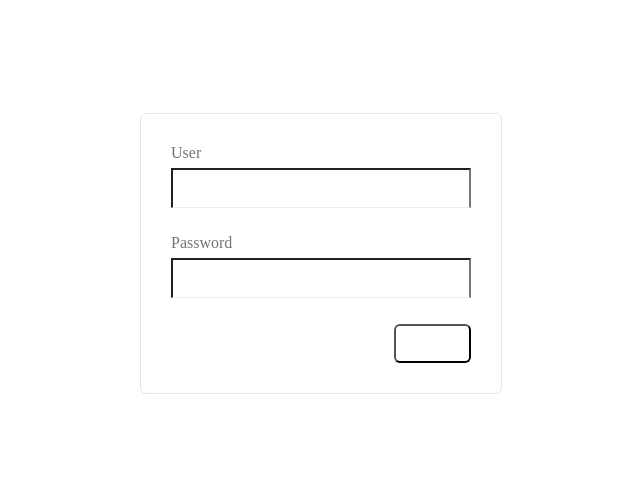
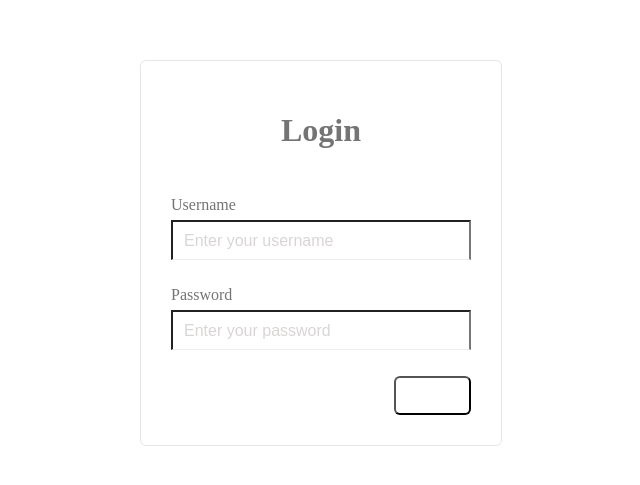
Before and after one commit to jonathan-bug/todo-app, a Next.js app: page /login in a window 1280 px wide. Shown: the part 155-640 px from the top of the page, without its empty margins (319-959 px from the left). Built offline with nearby package versions, Linux system fonts and the light colour scheme.

Commit message:
Password encrypt added

```diff
--- a/package.json
+++ b/package.json
@@ -10,6 +10,7 @@
   },
   "dependencies": {
     "axios": "^1.7.3",
+    "bcrypt": "^5.1.1",
     "jose": "^5.6.3",
     "next": "14.2.5",
     "next-auth": "^4.24.7",
--- a/src/app/api/auth/route.js
+++ b/src/app/api/auth/route.js
@@ -7,7 +7,11 @@ export async function POST() {
         const token = headers().get("authorization").split(" ")[1]
         const jwt = await decrypt(token)
 
-        return NextResponse.json({token: await encrypt(jwt)})
+        if(jwt.exp > Date.now()) {
+            return NextResponse.json({token: null})
+        }else {
+            return NextResponse.json({token: await encrypt(jwt)})
+        }
     }catch (err){
         return NextResponse.json({token: null})
     }
--- a/src/app/api/login/route.js
+++ b/src/app/api/login/route.js
@@ -1,14 +1,21 @@
 import { encrypt } from "@/lib/auth";
 import { NextResponse } from "next/server";
+import bcrypt from "bcrypt";
+import pool from "@/lib/db";
 
 export async function POST(request) {
-    const user = await request.json()
+    try {
+        const user = await request.json();
+        const client = await pool.connect();
+        const { rows } = (await client.query("SELECT * FROM todo_user"));
 
-    if(user.username == "jj") {
-        const token = await encrypt(user)
-
-        return NextResponse.json({token})
-    }else {
-        return NextResponse.json({token: null})
+        if(rows[0].username = user.username && await bcrypt.compare(user.password, rows[0].password)) {
+            const token = await encrypt(user)
+            return NextResponse.json({token});
+        }else {
+            return NextResponse.json({token: null});
+        }
+    }catch {
+        return NextResponse.json({token: null});
     }
 }
--- a/src/app/components/form/component.module.css
+++ b/src/app/components/form/component.module.css
@@ -68,3 +68,9 @@
     border: 1px solid var(--primary-color-hover);
     color: var(--primary-color-hover);
 }
+
+.form__title {
+    text-align: center;
+    width: 100%;
+    color: #747474;
+}
--- a/src/app/globals.css
+++ b/src/app/globals.css
@@ -6,8 +6,14 @@
 }
 
 body {
-    background-color: #F6F6F6;
+    background-color: #f9f9f9;
     font-size: 16px;
+    height: 100vh;
+}
+
+
+body {
+    background-size: cover;
 }
 
 * {
--- a/src/app/login/page.jsx
+++ b/src/app/login/page.jsx
@@ -13,35 +13,44 @@ export default function Page() {
         password: ""
     });
 
-    if(localStorage.getItem("token") != null) {
-        router.push("/");
-    }
+    return (
 
-    return (
         <div className={styles.container}>
+            <form>
                 <div className={`${styles2.form} ${styles.form_}`}>
                     <div className={styles2.form__group}>
-                    <label className={styles2.form__label}>User</label>
+                        <h1 className={styles2.form__title}>
+                            Login
+                        </h1>
+                    </div>
+                    <div className={styles2.form__group}>
+                        <label className={styles2.form__label}>Username</label>
                         <input className={styles2.form__input} name="" type="text"
                                onChange={event => {
                                    setUser({...user, username: event.target.value});
                                }}
                                value={user.username}
+                               autoComplete="username"
+                               placeholder="Enter your username"
                         />
                     </div>
                     <div className={styles2.form__group}>
                         <label className={styles2.form__label}>Password</label>
-                    <input className={styles2.form__input} name="" type="password"
+                        <input className={styles2.form__input} type="password"
                                onChange={event => {
                                    setUser({...user, password: event.target.value});
                                }}
                                value={user.password}
+                               autoComplete="new-password"
+                               name="password"
+                               placeholder="Enter your password"
                         />
                     </div>
 
                     <div className={styles2.form__group}>
                         <div className={styles2.form__group_button}>
-                        <button className={styles2.form__button} onClick={async () => {
+                            <button className={styles2.form__button} onClick={async event => {
+                                event.preventDefault()
                                 const res = await axios.post("/api/login", user);
 
                                 const authUser = res.data;
@@ -54,6 +63,7 @@ export default function Page() {
                         </div>
                     </div>
                 </div>
+            </form>
         </div>
     )
 }
--- a/src/app/page.jsx
+++ b/src/app/page.jsx
@@ -44,6 +44,8 @@ export default function Page() {
         (async () => {
             try {
                 const token = localStorage.getItem("token");
+
+                if(token != null) {
                     const res = await axios.get("/api/tasks", {
                         headers: {
                             Authorization: "Bearer " + token
@@ -51,6 +53,7 @@ export default function Page() {
                     });
 
                     setJobs(await res.data);
+                }
             }catch {
 
             }
--- a/src/lib/auth.js
+++ b/src/lib/auth.js
@@ -7,7 +7,7 @@ export async function encrypt(payload) {
     return await new SignJWT(payload)
         .setProtectedHeader({alg: "HS256"})
         .setIssuedAt()
-        .setExpirationTime("300 sec from now")
+        .setExpirationTime("1200000 sec from now")
         .sign(key)
 }
 
--- a/src/middleware.js
+++ b/src/middleware.js
@@ -20,5 +20,5 @@ export async function middleware(req) {
 }
 
 export const config = {
-    matcher: "/api/tasks/:path*"
+    matcher: ["/api/tasks/:path*", "/api/tasks/[id]"]
 }
```
Also changed, not shown: src/app/components/card/Card.jsx (+54 -2 lines), src/app/components/form/Form.jsx (line endings or trailing spaces), src/app/login/page.module.css (line endings or trailing spaces), 1 other file (tests, documents, lock files or other folders). Lines whose indentation alone changed are shown as unchanged.
